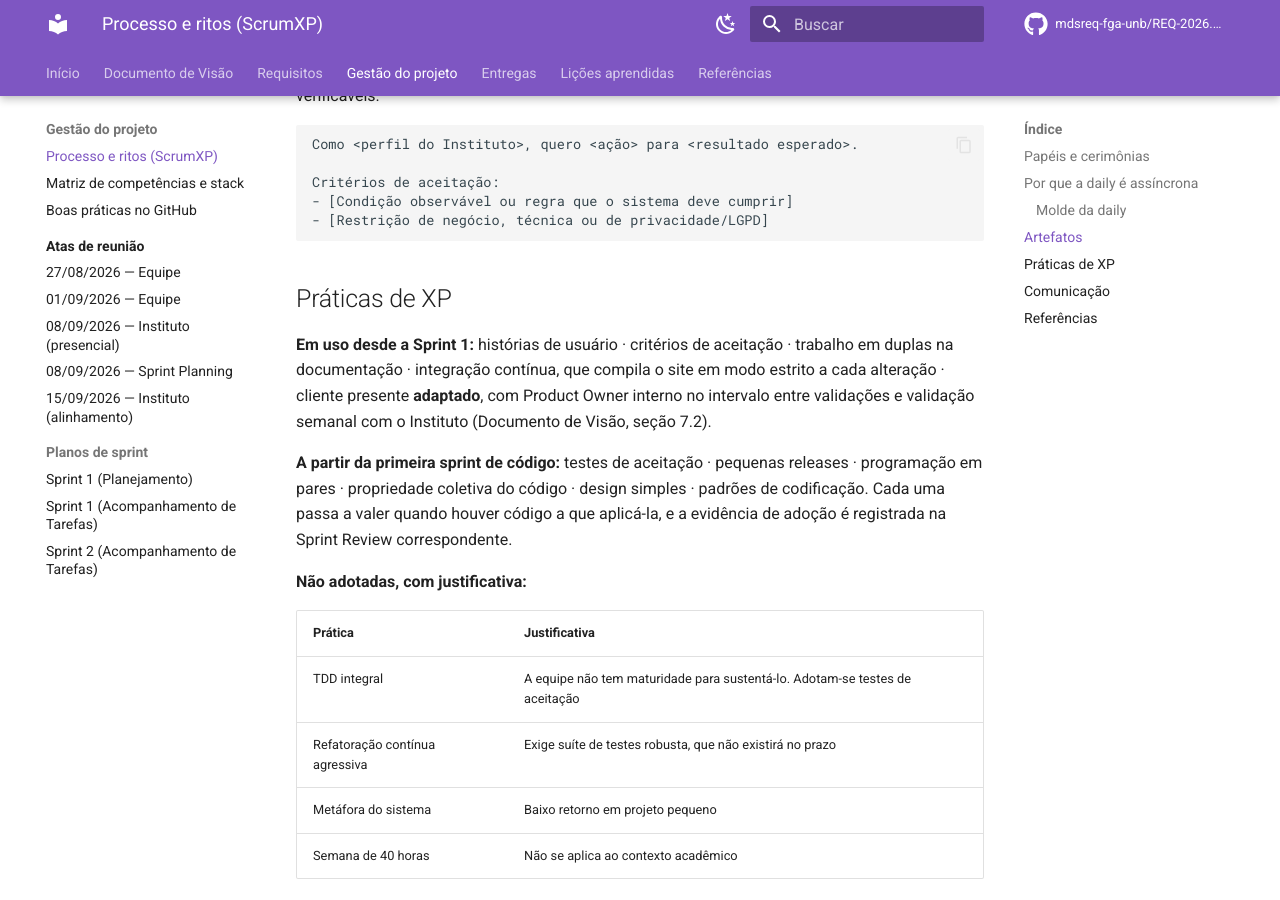
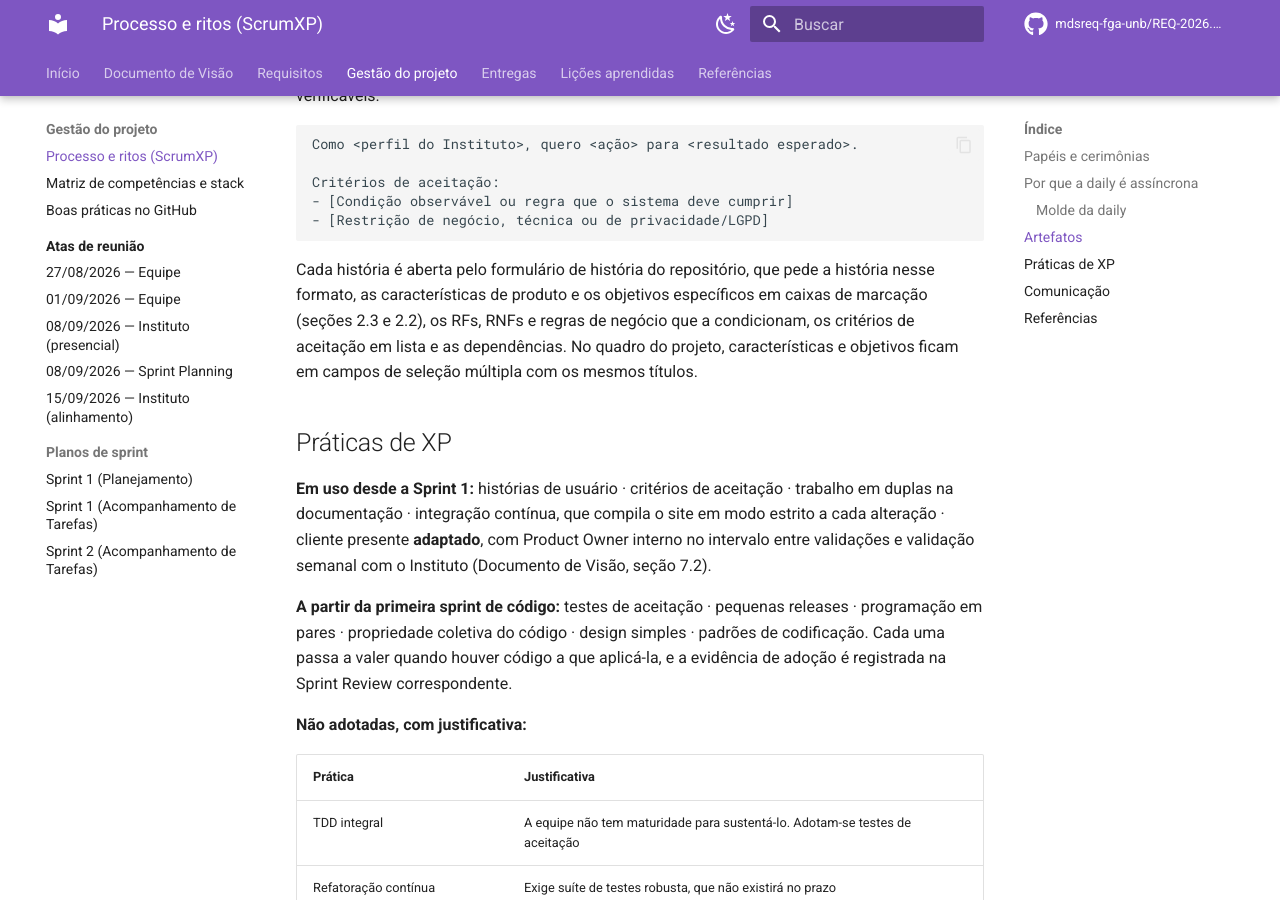
Before and after one commit to mdsreq-fga-unb/REQ-2026.2-T02-CyberSetor, an MkDocs documentation site: the page built from docs/gestao/processo-scrumxp.md, in a window 1280 px wide and 900 px high, scrolled down 1666 px. Built offline with MkDocs 1.6.1 and Material for MkDocs 9.7.7, drawn with Linux system fonts in a browser that asks for light colours; comment, search, counter and statistics services are not loaded.

Commit message:
chore(github): caixas de CP e OE com titulos breves e regra de sprint nos formularios
Formulario de historia: caracteristicas de produto e objetivos especificos em caixas de marcacao, com os titulos breves das secoes 2.2 e 2.3; caixa de conferencia do quadro com Epico e Atividade de ER, e Sprint so quando a historia for selecionada para construcao. Formulario de tarefa: opcao Presenca em campo no Epico. Aviso do seletor de formularios alinhado a mesma regra. Pagina de processo descreve como a historia e declarada pelo formulario.

````diff
--- a/docs/gestao/processo-scrumxp.md
+++ b/docs/gestao/processo-scrumxp.md
@@ -45,6 +45,8 @@ Critérios de aceitação:
 - [Restrição de negócio, técnica ou de privacidade/LGPD]
 ```
 
+Cada história é aberta pelo formulário de história do repositório, que pede a história nesse formato, as características de produto e os objetivos específicos em caixas de marcação (seções 2.3 e 2.2), os RFs, RNFs e regras de negócio que a condicionam, os critérios de aceitação em lista e as dependências. No quadro do projeto, características e objetivos ficam em campos de seleção múltipla com os mesmos títulos.
+
 ## Práticas de XP
 
 **Em uso desde a Sprint 1:** histórias de usuário · critérios de aceitação · trabalho em duplas na documentação · integração contínua, que compila o site em modo estrito a cada alteração · cliente presente **adaptado**, com Product Owner interno no intervalo entre validações e validação semanal com o Instituto (Documento de Visão, seção 7.2).
````
Also changed, not shown: 3 other files.
